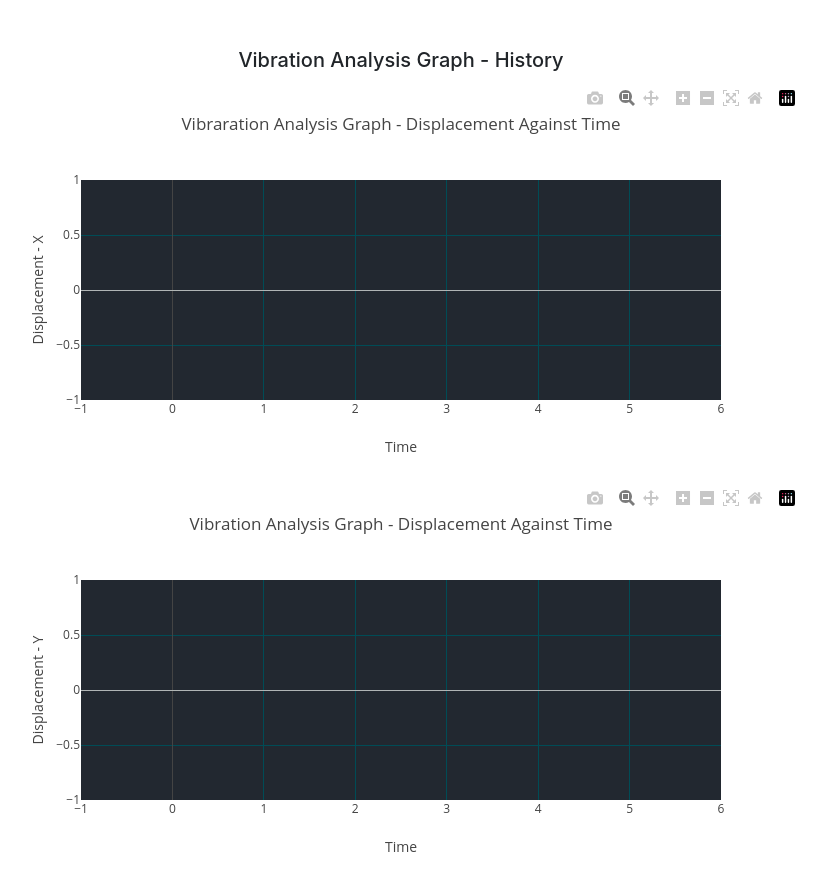
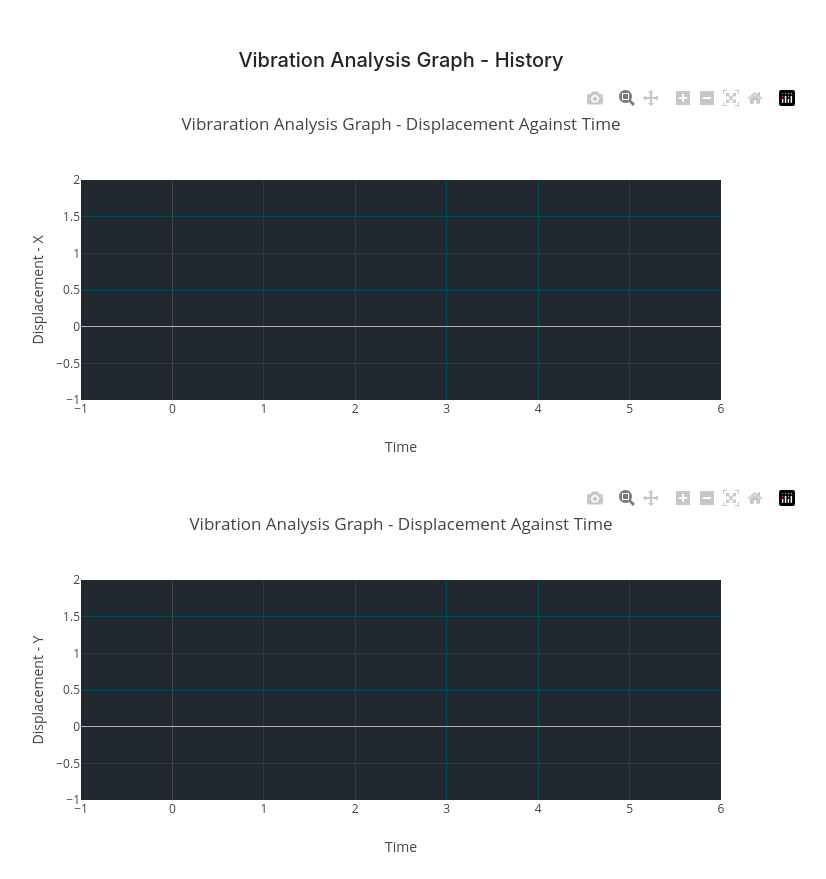
Before and after one commit to japodhidev/graph, a Flask app: template templates/history.html in a window 1280 px wide. Shown: the top 879 px of the page, without its empty margins (239-1065 px from the left). Run offline with Flask 3, Linux system fonts and the light colour scheme; the template is opened without the code that fills it, so the values that code supplies are empty; some libraries are stand-ins or nearby versions.

Commit message:
history y-axis range set to 2

```diff
--- a/templates/history.html
+++ b/templates/history.html
@@ -74,7 +74,7 @@
             title: "Vibraration Analysis Graph - Displacement Against Time",
             yaxis: {
                 title: "Displacement - X",
-                range: [-1, 1],
+                range: [-1, 2],
                 gridcolor: '#004c56',
                 zerolinecolor: '#b0b5b5'
             },
@@ -89,7 +89,7 @@
             title: "Vibration Analysis Graph - Displacement Against Time",
             yaxis: {
                 title: "Displacement - Y",
-                range: [-1, 1],
+                range: [-1, 2],
                 gridcolor: '#004c56',
                 zerolinecolor: '#b0b5b5'
             },
--- a/test_plot.py
+++ b/test_plot.py
@@ -11,7 +11,7 @@ js_dt = json.loads(data)
 # print(type(js_dt))
 # axis = 'x'
 # js = json.dumps(axis)
-response = requests.post('http://127.0.0.1:8000',
+response = requests.post('https://sheltered-coast-93272.herokuapp.com/',
 	json=js_dt)
 #print ("js_dt: ", js_dt)
 print ("data: ", data)
```
